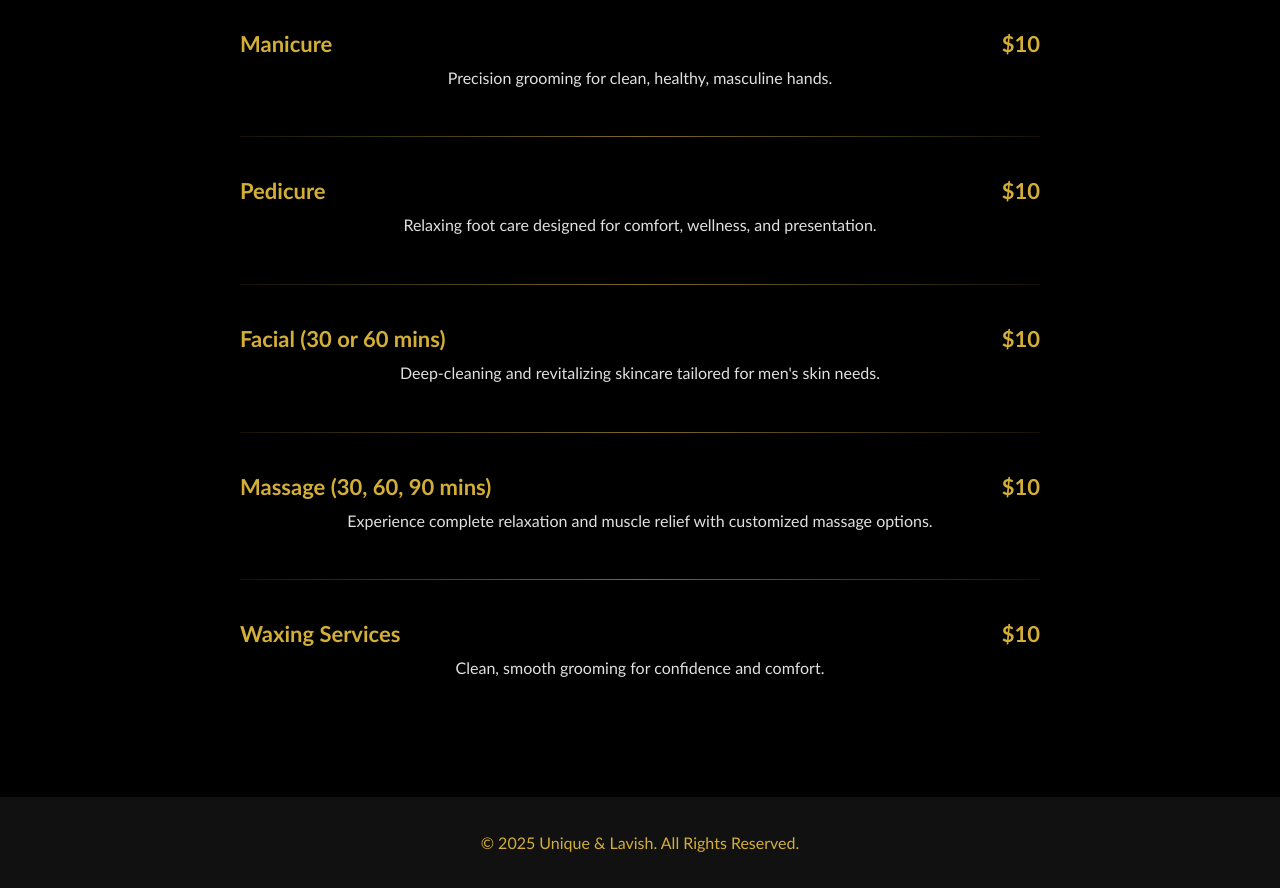
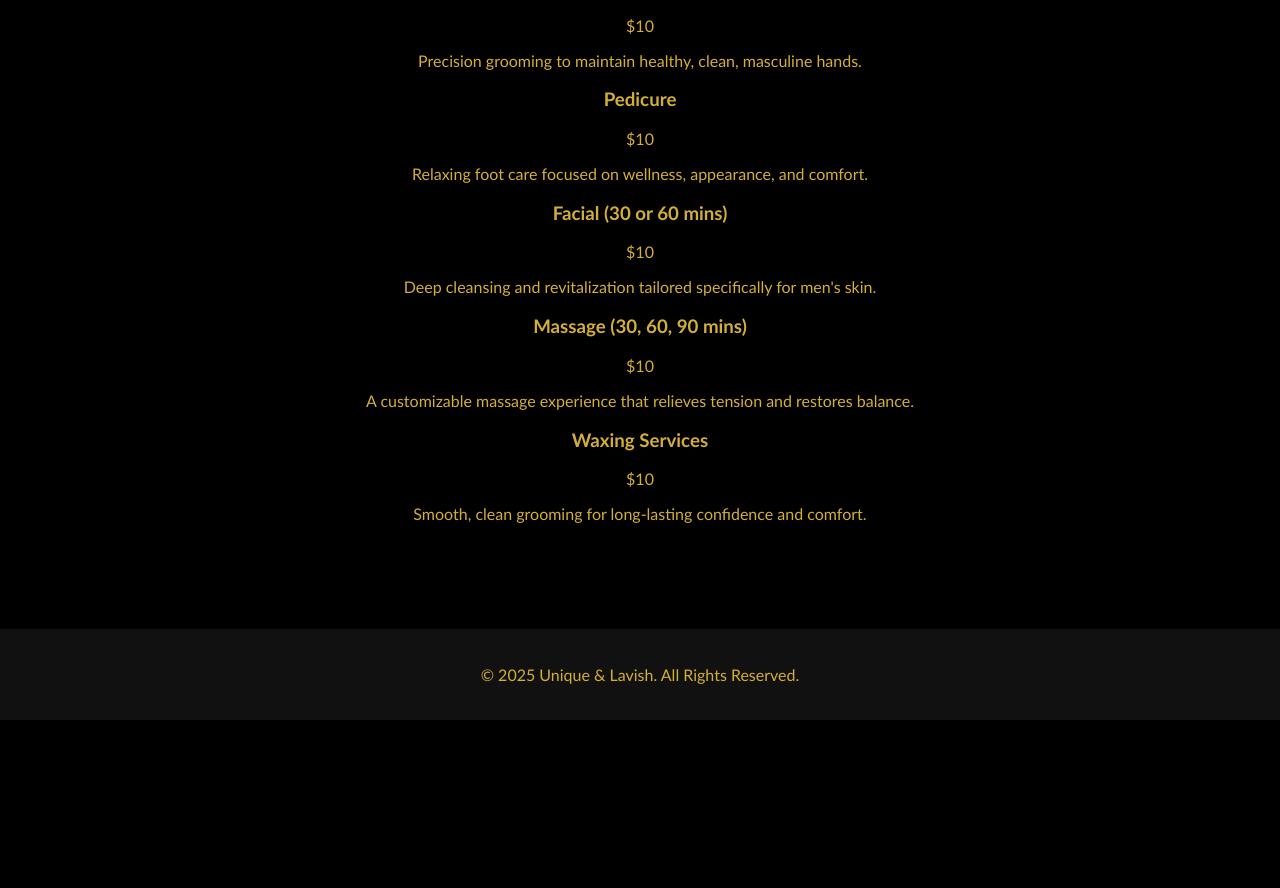
Before and after one commit to kl411/Unique-Lavish, a plain HTML site: page services.html in a window 1280 px wide. Shown: the part 364-1252 px from the top of the page. After the commit the page ends 1084 px from the top, so only its background shows below. Drawn offline with Linux system fonts and the light colour scheme.

Commit message:
Update services.html

```diff
--- a/services.html
+++ b/services.html
@@ -19,55 +19,55 @@
   </nav>
 </header>
 
-<section class="services luxury-list">
-  <h2>Our Services</h2>
+<section class="services luxury-menu">
+  <h2 class="menu-heading">Spa Services Menu</h2>
 
-  <div class="service-item">
-    <div class="service-title">
-      <span>Manicure</span>
-      <span class="price">$10</span>
+  <div class="menu-item">
+    <div class="menu-top">
+      <h3 class="menu-title">Manicure</h3>
+      <span class="menu-price">$10</span>
     </div>
-    <p>Precision grooming for clean, healthy, masculine hands.</p>
+    <p class="menu-desc">Precision grooming to maintain healthy, clean, masculine hands.</p>
   </div>
 
-  <div class="service-divider"></div>
+  <div class="menu-divider"></div>
 
-  <div class="service-item">
-    <div class="service-title">
-      <span>Pedicure</span>
-      <span class="price">$10</span>
+  <div class="menu-item">
+    <div class="menu-top">
+      <h3 class="menu-title">Pedicure</h3>
+      <span class="menu-price">$10</span>
     </div>
-    <p>Relaxing foot care designed for comfort, wellness, and presentation.</p>
+    <p class="menu-desc">Relaxing foot care focused on wellness, appearance, and comfort.</p>
   </div>
 
-  <div class="service-divider"></div>
+  <div class="menu-divider"></div>
 
-  <div class="service-item">
-    <div class="service-title">
-      <span>Facial (30 or 60 mins)</span>
-      <span class="price">$10</span>
+  <div class="menu-item">
+    <div class="menu-top">
+      <h3 class="menu-title">Facial (30 or 60 mins)</h3>
+      <span class="menu-price">$10</span>
     </div>
-    <p>Deep-cleaning and revitalizing skincare tailored for men's skin needs.</p>
+    <p class="menu-desc">Deep cleansing and revitalization tailored specifically for men's skin.</p>
   </div>
 
-  <div class="service-divider"></div>
+  <div class="menu-divider"></div>
 
-  <div class="service-item">
-    <div class="service-title">
-      <span>Massage (30, 60, 90 mins)</span>
-      <span class="price">$10</span>
+  <div class="menu-item">
+    <div class="menu-top">
+      <h3 class="menu-title">Massage (30, 60, 90 mins)</h3>
+      <span class="menu-price">$10</span>
     </div>
-    <p>Experience complete relaxation and muscle relief with customized massage options.</p>
+    <p class="menu-desc">A customizable massage experience that relieves tension and restores balance.</p>
   </div>
 
-  <div class="service-divider"></div>
+  <div class="menu-divider"></div>
 
-  <div class="service-item">
-    <div class="service-title">
-      <span>Waxing Services</span>
-      <span class="price">$10</span>
+  <div class="menu-item">
+    <div class="menu-top">
+      <h3 class="menu-title">Waxing Services</h3>
+      <span class="menu-price">$10</span>
     </div>
-    <p>Clean, smooth grooming for confidence and comfort.</p>
+    <p class="menu-desc">Smooth, clean grooming for long-lasting confidence and comfort.</p>
   </div>
 
 </section>
```
